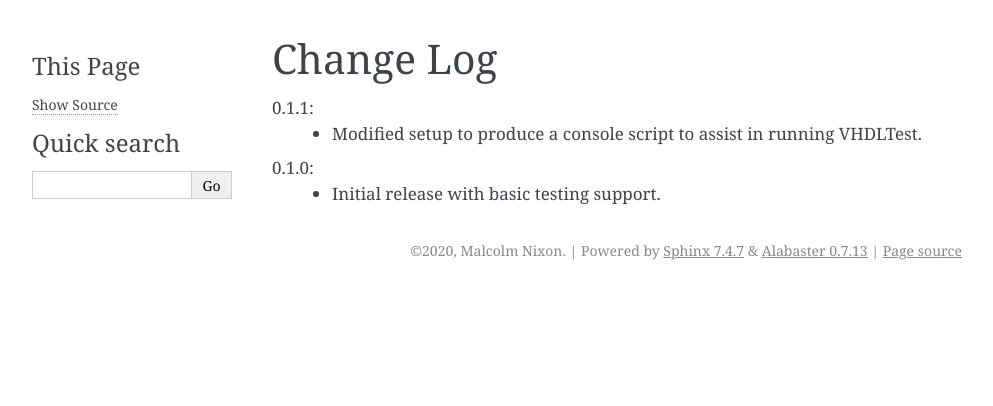
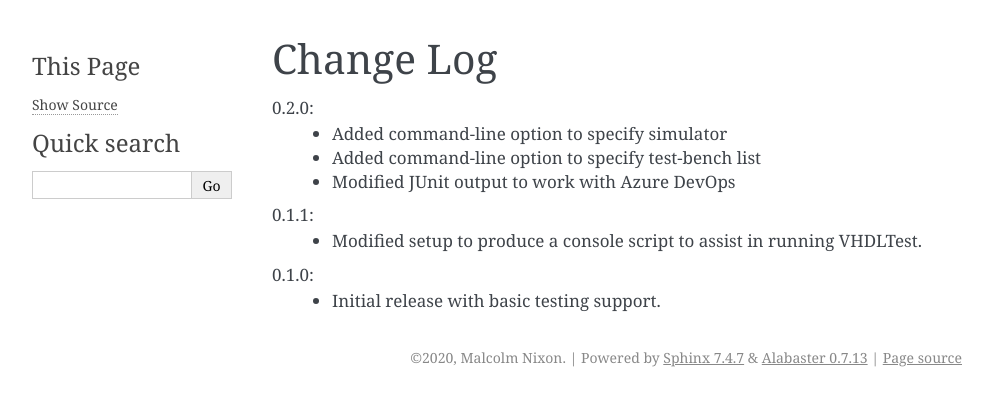
Before and after one commit to Malcolmnixon/VhdlTest, a Sphinx documentation site: the page built from docs/source/changelog.rst, in a window 1280 px wide. Shown: the top 406 px of the page, without its empty margins (148-1141 px from the left). Built offline with Sphinx 7.4.7, drawn with Linux system fonts in a browser that asks for light colours.

Commit message:
Updated documentation to match recent changes.

```diff
--- a/docs/source/changelog.rst
+++ b/docs/source/changelog.rst
@@ -2,6 +2,11 @@
 
 Change Log
 ==========
+
+0.2.0:
+   - Added command-line option to specify simulator
+   - Added command-line option to specify test-bench list
+   - Modified JUnit output to work with Azure DevOps
 
 0.1.1:
    - Modified setup to produce a console script to assist in running VHDLTest.
--- a/docs/source/running.rst
+++ b/docs/source/running.rst
@@ -35,6 +35,12 @@ Options
 
    Specify the test-benches to run (overrides configuration file).
 
+.. option:: -s --simulator simulator_name
+
+   Specify the simulator to use. Options are:
+    - ActiveHDL
+    - GHDL
+
 .. option:: -v --verbose
 
    Produce verbose output from simulator.
```
